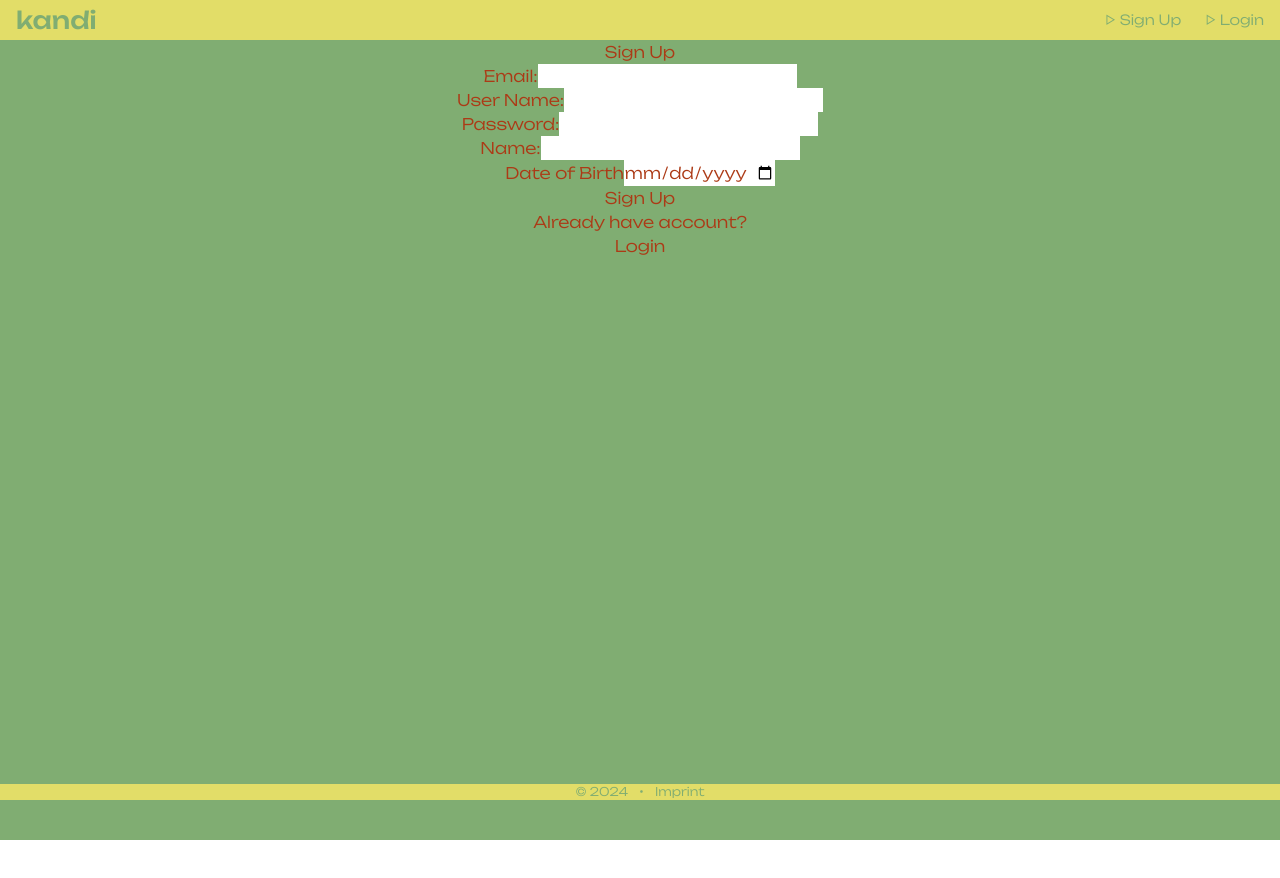
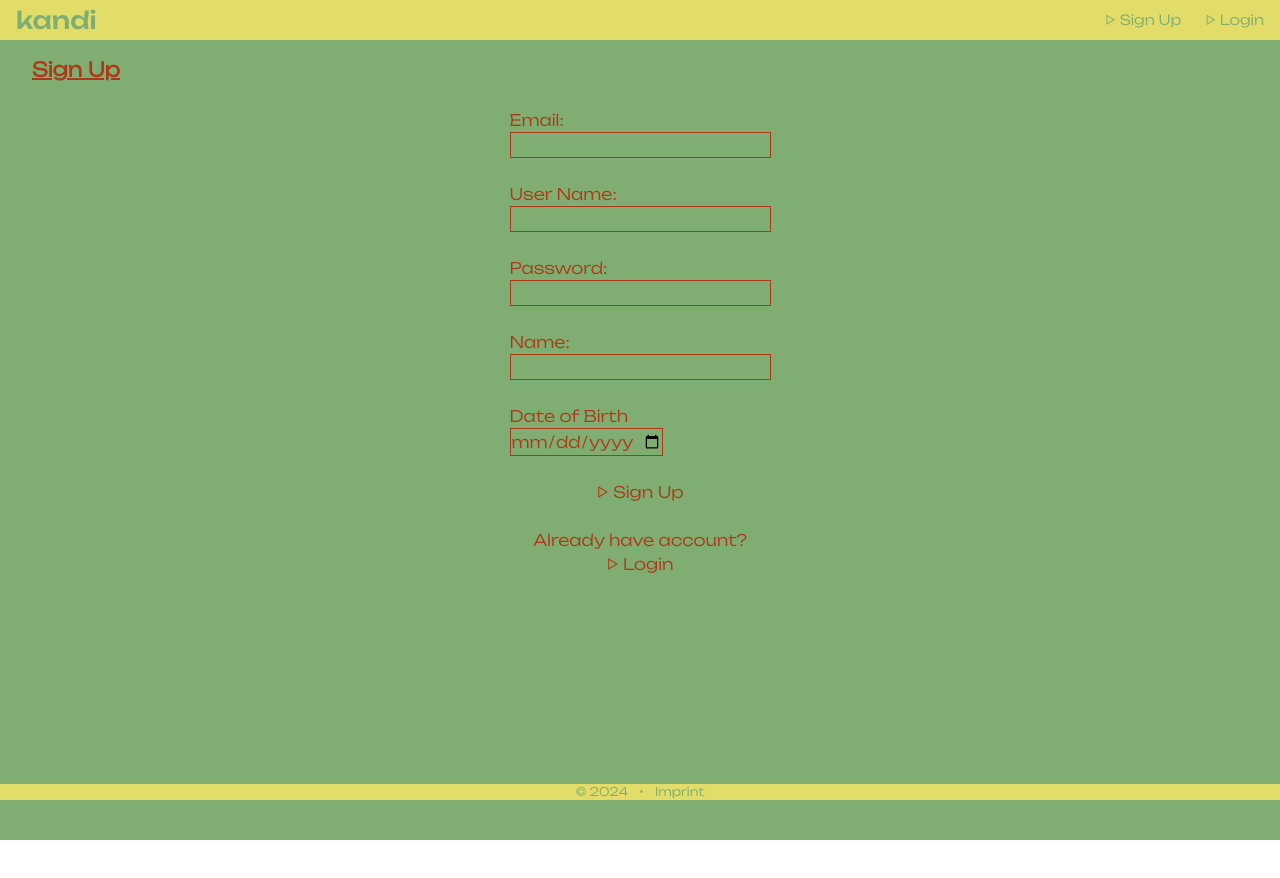
Before and after one commit to kodah-space/fp-frontend, a React (Vite) app: page /signup in a window 1280 px wide. Shown: the top 878 px of the page. Built offline with nearby package versions, Linux system fonts and the light colour scheme.

Commit message:
form styling

```diff
--- a/src/components/Tasks.jsx
+++ b/src/components/Tasks.jsx
@@ -1,43 +1,43 @@
-import React, { useState, useEffect } from "react";
-import TaskCard from "./TaskCard";
-import TaskServices from "../context/TaskServices";
+// import React, { useState, useEffect } from "react";
+// import TaskCard from "./TaskCard";
+// import TaskServices from "../context/TaskServices";
 
-export default function Tasks() {
-  const [tasksConnectedToEvent, setTasksConnectedToEvent] = useState(null);
-  const [tasksUserSignedupFor, setTasksUserSignedupFor] = useState(null);
+// export default function Tasks() {
+//   const [tasksConnectedToEvent, setTasksConnectedToEvent] = useState(null);
+//   const [tasksUserSignedupFor, setTasksUserSignedupFor] = useState(null);
 
-  useEffect(() => {
-    // Fetch tasks created for an event
-    TaskServices.getTasksConnectedToEvent()
-      .then((resp) => {
-        setTasksConnectedToEvent(resp.data);
-      })
-      .catch((error) => console.error("Failed to fetch related tasks:", error));
+//   useEffect(() => {
+//     // Fetch tasks created for an event
+//     TaskServices.getTasksConnectedToEvent()
+//       .then((resp) => {
+//         setTasksConnectedToEvent(resp.data);
+//       })
+//       .catch((error) => console.error("Failed to fetch related tasks:", error));
 
-    // Fetch tasks the user signedup for
-    TaskServices.getTasksUserSignedupFor()
-      .then((resp) => {
-        setTasksUserSignedupFor(resp.data);
-      })
-      .catch((error) => console.error("Failed to fetch user tasks:", error));
-  }, []);
+//     // Fetch tasks the user signedup for
+//     TaskServices.getTasksUserSignedupFor()
+//       .then((resp) => {
+//         setTasksUserSignedupFor(resp.data);
+//       })
+//       .catch((error) => console.error("Failed to fetch user tasks:", error));
+//   }, []);
 
-  console.log("Tasks related to event:", tasksConnectedToEvent);
-  console.log("Tasks User signedup for:", tasksUserSignedupFor);
+//   console.log("Tasks related to event:", tasksConnectedToEvent);
+//   console.log("Tasks User signedup for:", tasksUserSignedupFor);
 
-  if (!tasksConnectedToEvent || !tasksUserSignedupFor) return "loading...";
+//   if (!tasksConnectedToEvent || !tasksUserSignedupFor) return "loading...";
 
-  return (
-    <div>
-      <h2>Tasks</h2>
-      <div>
-        {tasksConnectedToEvent.map((task) => (
-          <TaskCard key={task.id} task={task} />
-        ))}
-        {tasksUserSignedupFor.map((task) => (
-          <TaskCard key={task.id} task={task} />
-        ))}
-      </div>
-    </div>
-  );
-}
+//   return (
+//     <div>
+//       <h2>Tasks</h2>
+//       <div>
+//         {tasksConnectedToEvent.map((task) => (
+//           <TaskCard key={task.id} task={task} />
+//         ))}
+//         {tasksUserSignedupFor.map((task) => (
+//           <TaskCard key={task.id} task={task} />
+//         ))}
+//       </div>
+//     </div>
+//   );
+// }
--- a/src/index.css
+++ b/src/index.css
@@ -22,3 +22,9 @@
   text-align: center;
   padding: 0 0 50px 0;
 }
+
+.profile-form textarea,
+input {
+  border: 1px solid;
+  background-color: inherit;
+}
--- a/src/pages/Homepage.jsx
+++ b/src/pages/Homepage.jsx
@@ -31,8 +31,8 @@ function Homepage() {
       <Link to="/login" className="no-underline hover:underline pb-4">
         ▷ Sign Up
       </Link>
-      <div className="border-2 mx-5 mt-5 mb-20 border-[#E2DD68] text-left">
-        <h3 className="font-bold text-xl underline p-4">Community Rules</h3>
+      <div className="border-2 mx-5 mt-5 mb-24 border-[#E2DD68] text-left">
+        <h2 className="font-bold text-xl underline p-4">Community Rules</h2>
         <p className="text-sm px-4 pb-4">
           Lorem ipsum dolor sit amet, consetetur sadipscing elitr, sed diam
           nonumy eirmod tempor invidunt ut labore et dolore magna aliquyam erat,
@@ -52,34 +52,3 @@ function Homepage() {
 }
 
 export default Homepage;
-
-{
-  /* <div className="hexagon-container relative overflow-hidden">
-          <svg
-            className="absolute inset-0 w-full h-full"
-            viewBox="0 0 100 115.47"
-          >
-            <clipPath id="clip">
-              <polygon points="50,10 100,27 100,88 50,105 0,88 0,27"></polygon>
-            </clipPath>
-            <image
-              href="https://picsum.photos/536/354"
-              x="0"
-              y="0"
-              height="58px"
-              width="100"
-              clipPath="url(#clip)"
-            />
-          </svg>
-          <svg>
-            <clipPath id="clip2">
-              <polygon points="5% 5%, 100% 0%, 100% 75%, 75% 75%, 75% 100%, 50% 75%, 0% 75%"></polygon>
-            </clipPath>
-            <div className="hexagon-container bg-white">
-              <p height="58px" width="100" clipPath="url(#clip2)">
-                Text content goes here
-              </p>
-            </div>
-          </svg>
-        </div> */
-}
--- a/src/pages/LoginPage.jsx
+++ b/src/pages/LoginPage.jsx
@@ -49,15 +49,21 @@ function LoginPage(props) {
 
   return (
     <div
-      className={`${currentScheme.background} ${currentScheme.text} min-h-screen flex flex-col`}
+      className={`${currentScheme.background} ${currentScheme.text} text-left min-h-screen flex flex-col  items-center`}
     >
-      <h1>Login</h1>
+      <div className="w-full text-left px-4">
+        <h2>Login</h2>
+      </div>
+
+      <br />
 
       <form onSubmit={handleLoginSubmit}>
         <label>Email:</label>
+        <br />
         <input type="email" name="email" value={email} onChange={handleEmail} />
         <br />
         <label>Password:</label>
+        <br />
         <input
           type="password"
           name="password"
@@ -65,12 +71,17 @@ function LoginPage(props) {
           onChange={handlePassword}
         />
         <br />
-        <button type="submit">Login</button>
+        <br />
+        <div className="text-center">
+          <button type="submit">▷ Login</button>
+        </div>
       </form>
       {errorMessage && <p className="error-message">{errorMessage}</p>}
-
+      <br />
       <p>Don't have an account yet?</p>
-      <Link to={"/signup"}> Sign Up</Link>
+      <div className="text-center">
+        <Link to={"/signup"}>▷ Sign Up</Link>
+      </div>
     </div>
   );
 }
--- a/src/pages/Profile.jsx
+++ b/src/pages/Profile.jsx
@@ -90,47 +90,55 @@ function ProfilePage() {
 
   return (
     <div
-      className={`${currentScheme.background} ${currentScheme.text} min-h-screen flex flex-col`}
+      className={`${currentScheme.background} ${currentScheme.text} profile-form text-left h-screen flex flex-col  items-center`}
     >
-      <h1>Profile</h1>
-
       <form onSubmit={handleProfileUpdate}>
+        <div>
           {user.profilePic && (
             <img
               src={user.profilePic}
               alt="Profile"
               style={{ width: "100px", height: "100px", borderRadius: "50%" }}
+              className="mx-auto my-6"
             />
           )}
-        <label>Name:</label>
+        </div>
+        <label className="label">Name:</label>
+        <br />
         <input
           type="text"
           name="name"
           value={name}
           onChange={handleNameChange}
+          className="px-2 mb-2"
         />
-
         <br />
-
-        <label>Email:</label>
+        <br />
+        <label className="label">Email:</label>
+        <br />
         <input
           type="email"
           name="email"
           value={email}
           onChange={handleEmailChange}
+          className="px-2 mb-2"
         />
         <br />
-
         <br />
-        <label>User Name:</label>
+        <label className="label">User Name:</label>
+        <br />
         <input
           type="text"
           name="name"
           value={userName}
           onChange={handleUserNameChange}
+          className="px-2 mb-2"
         />
         <br />
-        <button type="submit">Update</button>
+        <br />
+        <div className="text-center">
+          <button type="submit">▷ Update</button>
+        </div>
       </form>
       {errorMessage && <p className="error-message">{errorMessage}</p>}
     </div>
--- a/src/pages/SignupPage.jsx
+++ b/src/pages/SignupPage.jsx
@@ -95,15 +95,21 @@ function SignupPage(props) {
 
   return (
     <div
-      className={`${currentScheme.background} ${currentScheme.text} min-h-screen flex flex-col`}
+      className={`${currentScheme.background} ${currentScheme.text} text-left min-h-screen flex flex-col items-center`}
     >
-      <h1>Sign Up</h1>
+      <div className="w-full text-left px-4">
+        <h2>Sign Up</h2>
+      </div>
+      <br />
 
       <form onSubmit={handleSignupSubmit}>
         <label>Email:</label>
+        <br />
         <input type="email" name="email" value={email} onChange={handleEmail} />
         <br />
+        <br />
         <label>User Name:</label>
+        <br />
         <input
           type="text"
           name="name"
@@ -111,7 +117,9 @@ function SignupPage(props) {
           onChange={handleUserName}
         />
         <br />
+        <br />
         <label>Password:</label>
+        <br />
         <input
           type="password"
           name="password"
@@ -119,10 +127,14 @@ function SignupPage(props) {
           onChange={handlePassword}
         />
         <br />
+        <br />
         <label>Name:</label>
+        <br />
         <input type="text" name="name" value={name} onChange={handleName} />
         <br />
+        <br />
         <label>Date of Birth</label>
+        <br />
         <input
           type="date"
           name="dateOfBirth"
@@ -131,13 +143,18 @@ function SignupPage(props) {
           max={getTodayDate()}
         />
         <br />
-        <button type="submit">Sign Up</button>
+        <br />
+        <div className="text-center">
+          <button type="submit">▷ Sign Up</button>
+        </div>
       </form>
 
       {errorMessage && <p className="error-message">{errorMessage}</p>}
-
-      <p>Already have account?</p>
-      <Link to={"/login"}> Login</Link>
+      <br />
+      <div className="text-center pb-24">
+        <p>Already have account?</p>
+        <Link to={"/login"}>▷ Login</Link>
+      </div>
     </div>
   );
 }
--- a/src/pages/UserPage.jsx
+++ b/src/pages/UserPage.jsx
@@ -72,7 +72,7 @@ function UserPage() {
       <Link to="./CommunityCreate" className="create-btn">
         ▷ create
       </Link>
-      <div className="flex flex-row">
+      <div className="flex flex-row flex-wrap justify-items-center">
         {userCreatedCommunities.map((community) => (
           <div key={community._id}>
             <CommunityCard key={community._id} community={community} />
@@ -85,9 +85,11 @@ function UserPage() {
         ))}
       </div>
       {/* <CommunityCard /> */}
-      <h1>Events</h1>
-      <Link to={`/users/${user.userName}/createEvent`}>create</Link>
-      <h1>Tasks</h1>
+      <h2>Events</h2>
+      <Link to={`/users/${user.userName}/createEvent`} className="create-btn">
+        ▷ create
+      </Link>
+      <h2>Tasks</h2>
     </div>
   );
 }
```
Lines whose indentation alone changed are shown as unchanged.
